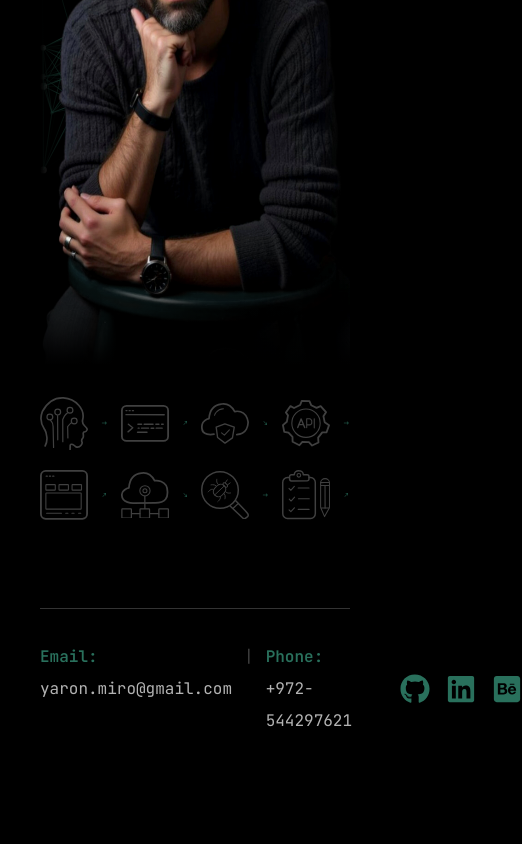
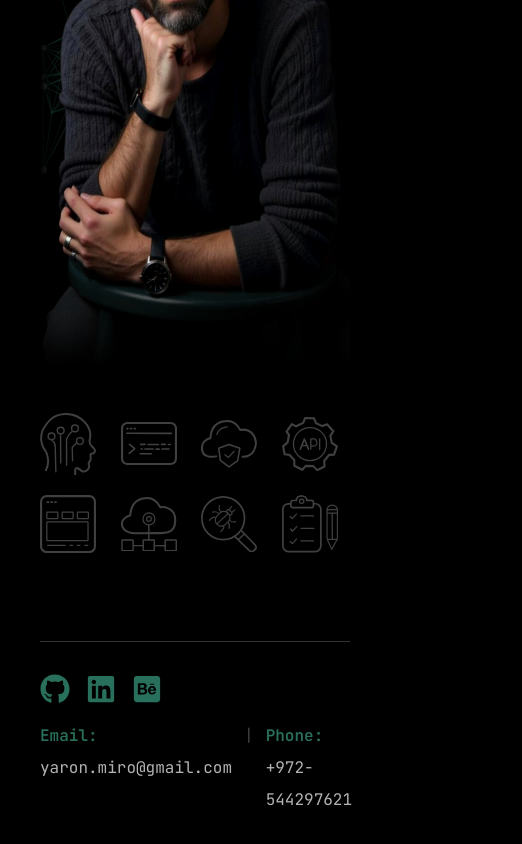
Before and after one commit to YaronMiro/ym-website, a Next.js app: page / in a window 390 px wide. Shown: the part 1431-2275 px from the top of the page, 522 px wide, since content can reach past the window. Before the commit the page ends 2224 px from the top, so only its background shows below. Built offline with nearby package versions, Linux system fonts and the light colour scheme.

Commit message:
fix hero layout and design 49

```diff
--- a/app/page.tsx
+++ b/app/page.tsx
@@ -51,7 +51,7 @@ const Home: React.FC = () => {
             <ParticlesContainer className="absolute bottom-10 top-0 xl:top-[-100px] right-0 xl:right-[-50px] left-0 z-[-9999]" />
           </div>
         </main>
-        <div className="flex mt-8 xl:mt-20 justify-center">
+        <div className="flex mt-12 xl:mt-20 justify-center">
           <HeroIcons iconColor="stroke-secondary" arrowColor="text-accent" />
         </div>
       </div>
--- a/components/Footer.tsx
+++ b/components/Footer.tsx
@@ -8,7 +8,8 @@ const Footer: React.FC = () => {
         <footer className="my-14 pt-8">
             <div className="container mx-auto">
                 <div className="h-[1px] flex-1 bg-white/20"></div>
-                <div className="flex justify-between gap-12 mt-8">
+                <div className="flex flex-col md:flex-row-reverse md:justify-between gap-4 md:gap-0 mt-8">
+                    <Social className="flex gap-4 xl:gap-5" iconStyles="text-3xl" />
                     <div className="flex justify-between xl:justify-start gap-3 text-white/70 leading-8">
                         <Link href="mailto:yaron.miro@gmail.com" className="group hover:text-white">
                             <span className="font-semibold text-accent group-hover:text-accent-hover">Email: </span>yaron.miro@gmail.com
@@ -18,7 +19,6 @@ const Footer: React.FC = () => {
                             <span className="font-semibold text-accent group-hover:text-accent-hover">Phone: </span>+972-544297621
                         </Link>
                     </div>
-                    <Social className="flex gap-4 xl:gap-5" iconStyles="text-3xl" />
                 </div>
             </div>
         </footer>
--- a/components/HeroIcons.tsx
+++ b/components/HeroIcons.tsx
@@ -32,7 +32,7 @@ const HeroIcons: React.FC<HeroIconsProps> = ({ iconColor, arrowColor }) => {
             {icons.map(({ name, arrowDirection }) => {
                 return (
                     <div key={name} className="flex items-center justify-between gap-3">
-                        <YmIcon className="w-[3rem] xl:w-[3.5rem]" icon={name} />
+                        <YmIcon className="w-[3.5rem]" icon={name} />
                         <IoIosArrowRoundForward className={`text-4xl ${arrowColor} ${arrowDirection}`} />
                     </div>
                 )
```
